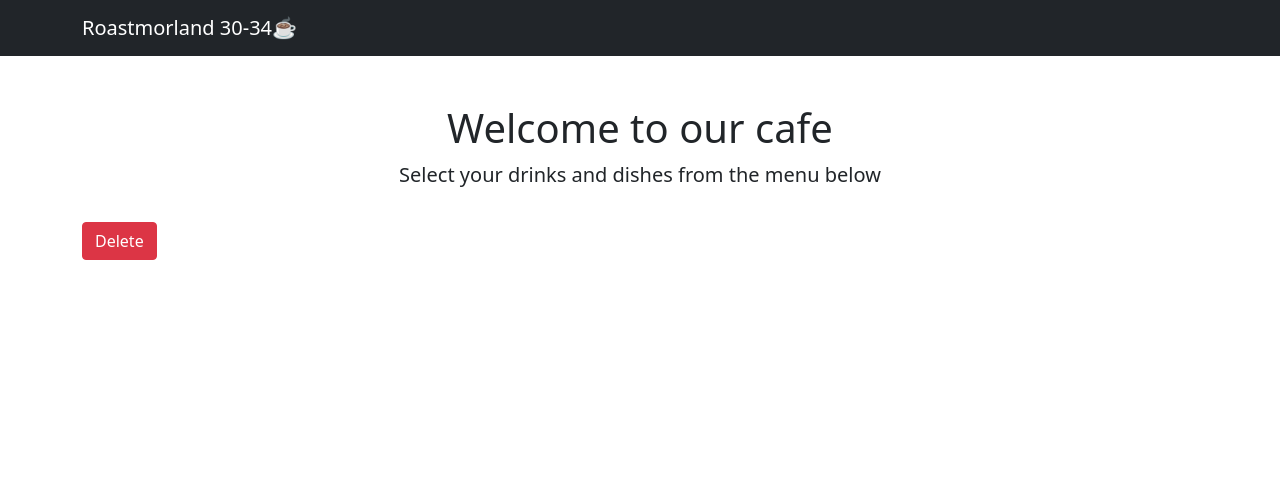
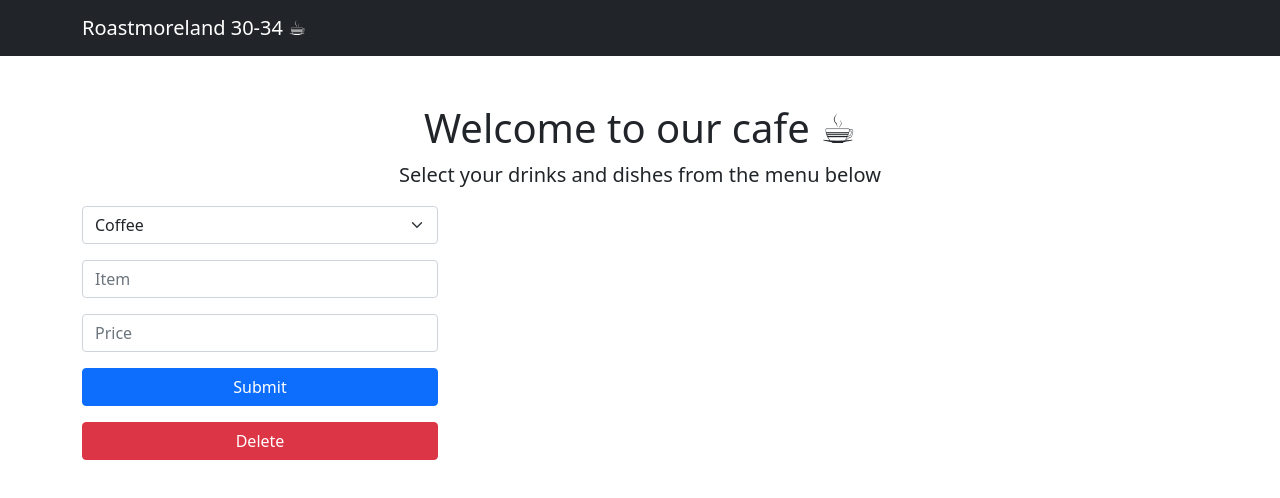
Before and after one commit to 2021297/ssp-practical2, a website: page views/index.html in a window 1280 px wide. Drawn offline with nearby package versions, Linux system fonts and the light colour scheme.

Commit message:
create the menu

```diff
--- a/views/index.html
+++ b/views/index.html
@@ -5,7 +5,7 @@
         <meta name="viewport" content="width=device-width, initial-scale=1, shrink-to-fit=no" />
         <meta name="description" content="" />
         <meta name="author" content="" />
-        <title>Roastmorland 30-34</title>
+        <title>Roastmoreland 30-34</title>
         <!-- Favicon-->
         <link rel="icon" type="image/x-icon" href="assets/favicon.ico" />
         <!-- Core theme CSS (includes Bootstrap)-->
@@ -15,8 +15,8 @@
         <!-- Responsive navbar-->
         <nav class="navbar navbar-expand-lg navbar-dark bg-dark">
             <div class="container">
-                <a class="navbar-brand" href="#">Roastmorland 30-34☕</a>
-               <!--<button class="navbar-toggler" type="button" data-bs-toggle="collapse" data-bs-target="#navbarSupportedContent" aria-controls="navbarSupportedContent" aria-expanded="false" aria-label="Toggle navigation"><span class="navbar-toggler-icon"></span></button>
+                <a class="navbar-brand" href="#">Roastmoreland 30-34 ☕︎</a>
+                <!-- <button class="navbar-toggler" type="button" data-bs-toggle="collapse" data-bs-target="#navbarSupportedContent" aria-controls="navbarSupportedContent" aria-expanded="false" aria-label="Toggle navigation"><span class="navbar-toggler-icon"></span></button>
                 <div class="collapse navbar-collapse" id="navbarSupportedContent">
                     <ul class="navbar-nav ms-auto mb-2 mb-lg-0">
                         <li class="nav-item"><a class="nav-link active" aria-current="page" href="#">Home</a></li>
@@ -30,27 +30,39 @@
                                 <li><a class="dropdown-item" href="#">Something else here</a></li>
                             </ul>
                         </li>
-                    </ul>-->
+                    </ul> -->
                 </div>
             </div>
         </nav>
         <!-- Page content-->
         <div class="container">
             <div class="text-center mt-5">
-                <h1>Welcome to our cafe</h1>
+                <h1>Welcome to our cafe ☕︎</h1>
                 <p class="lead">Select your drinks and dishes from the menu below</p>
             </div>
             <div class="row">
                 <div id="menu" class="col-lg-4 mb-5 order-1">
-                    <form>
-
+                    <form enctype="application/json" action="/post/json" method="post">
+                        <div class="form-group">
+                            <select class="form-select" name="sec_n">
+                                <option value="0">Coffee</option>
+                                <option value="1">Frappe</option>
+                                <option value="2">Iced Coffee</option>
+                                <option value="3">Tea</option>
+                                <option value="4">Deserts</option>
+                            </select>
+                            <input class="form-control mt-3" type="text" name="item" placeholder="Item">
+                            <input class="form-control mt-3" type="text" name="price" placeholder="Price">
+                            <div class="d-grid gap-2 mt-3">
+                                <button type="submit" class="btn btn-primary btn-block">Submit</button>
+                            </div>
+                        </div>
                     </form>
-                    <div class="d-frid gap-2">
+                    <div class="d-grid gap-2">
                         <button id="delete" class="btn btn-danger btn-block mt-3">Delete</button>
                     </div>
                 </div>
-                <div id="result" class="col-lg-8 mb-5 order-2"></div>
-
+                <div id="results" class="col-lg-8 mb-5 order-2"></div>
             </div>
         </div>
         <!-- Bootstrap core JS-->
```
